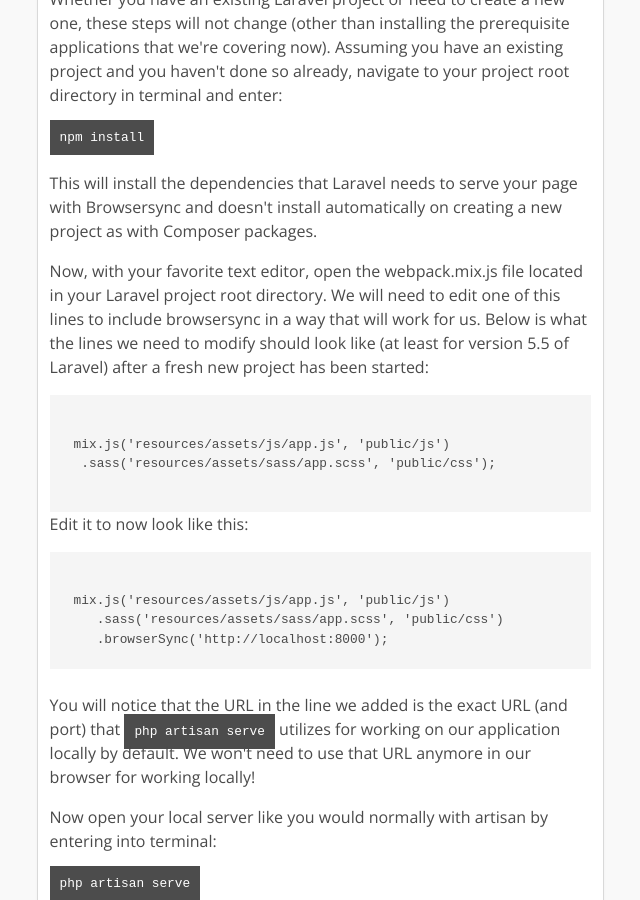
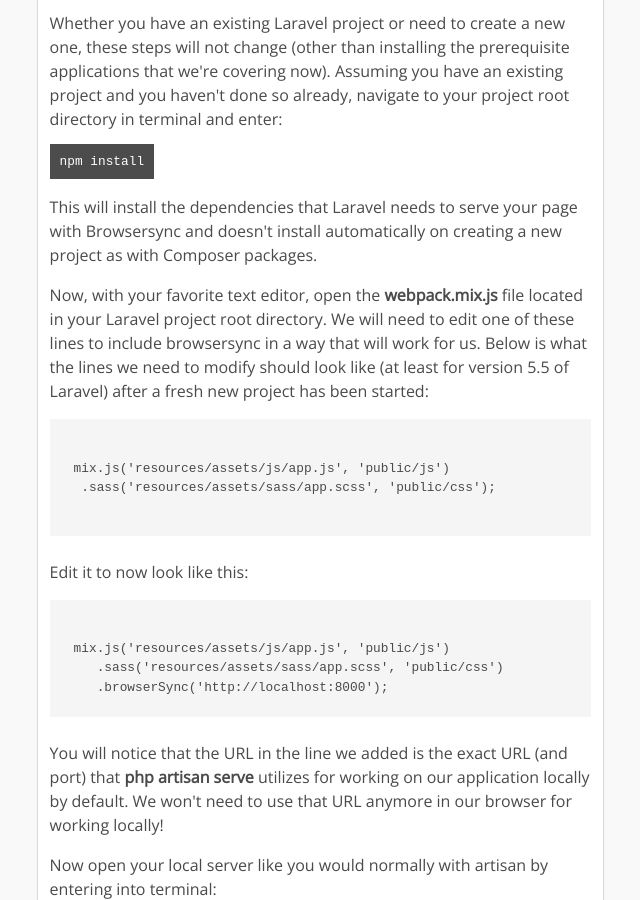
Before and after one commit to joncgrubb/joncgrubb.github.io, a Jekyll site: the page built from _posts/2017-11-01-BrowserSync-With-Laravel.html, in a window 1280 px wide and 900 px high, scrolled down 984 px. Shown: the whole window, without its empty margins (178-818 px from the left). Built offline with Jekyll 4.4.1, drawn with Linux system fonts in a browser that asks for light colours.

Commit message:
Laravel browsersync post styling

```diff
--- a/_posts/2017-11-01-BrowserSync-With-Laravel.html
+++ b/_posts/2017-11-01-BrowserSync-With-Laravel.html
@@ -26,6 +26,7 @@
 <code>brew install yarn</code>
 <p>
 
+<br>
 Whether you have an existing Laravel project or need to create a new one, these steps will not change (other than installing the prerequisite applications that we're covering now). Assuming you have an existing project and you haven't done so already, navigate to your project root directory in terminal and enter:
 </p>
 <code>npm install</code>
@@ -36,7 +37,7 @@
 </p>
 <p>
 
-Now, with your favorite text editor, open the webpack.mix.js file located in your Laravel project root directory. We will need to edit one of this lines to include browsersync in a way that will work for us. Below is what the lines we need to modify should look like (at least for version 5.5 of Laravel) after a fresh new project has been started:
+Now, with your favorite text editor, open the <b>webpack.mix.js</b> file located in your Laravel project root directory. We will need to edit one of these lines to include browsersync in a way that will work for us. Below is what the lines we need to modify should look like (at least for version 5.5 of Laravel) after a fresh new project has been started:
 </p>
 <pre><code>
 mix.js('resources/assets/js/app.js', 'public/js')
@@ -44,6 +45,7 @@
  </code></pre>
 <p>
 
+<br>
 Edit it to now look like this:
 </p>
 <pre><code>
@@ -54,7 +56,7 @@
 <p>
 
 <br>
-You will notice that the URL in the line we added is the exact URL (and port) that <code>php artisan serve</code> utilizes for working on our application locally by default. We won't need to use that URL anymore in our browser for working locally!
+You will notice that the URL in the line we added is the exact URL (and port) that <b>php artisan serve</b> utilizes for working on our application locally by default. We won't need to use that URL anymore in our browser for working locally!
 </p>
 <p>
 
```
